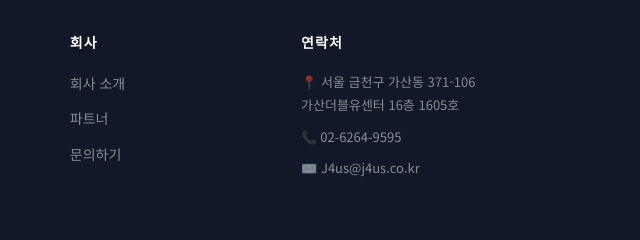
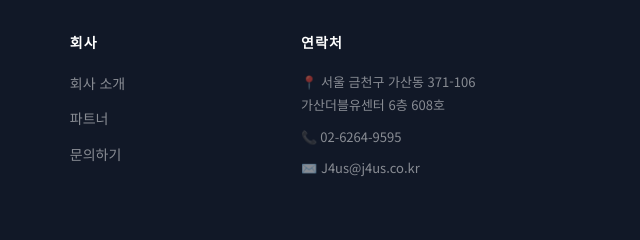
Before and after one commit to jungunggi/j4us-homepage, a plain HTML site: page index.html in a window 1280 px wide. Shown: the part 6261-6501 px from the top of the page, 640-1280 px from the left. Drawn offline with Linux system fonts and the light colour scheme.

Commit message:
fix: 주소 수정 - 16층 1605호 → 6층 608호

```diff
--- a/index.html
+++ b/index.html
@@ -566,7 +566,7 @@
         </div>
         <div class="footer__contact">
           <h5>연락처</h5>
-          <p>📍 서울 금천구 가산동 371-106<br/>가산더블유센터 16층 1605호</p>
+          <p>📍 서울 금천구 가산동 371-106<br/>가산더블유센터 6층 608호</p>
           <p>📞 02-6264-9595</p>
           <p>✉️ J4us@j4us.co.kr</p>
         </div>
```
